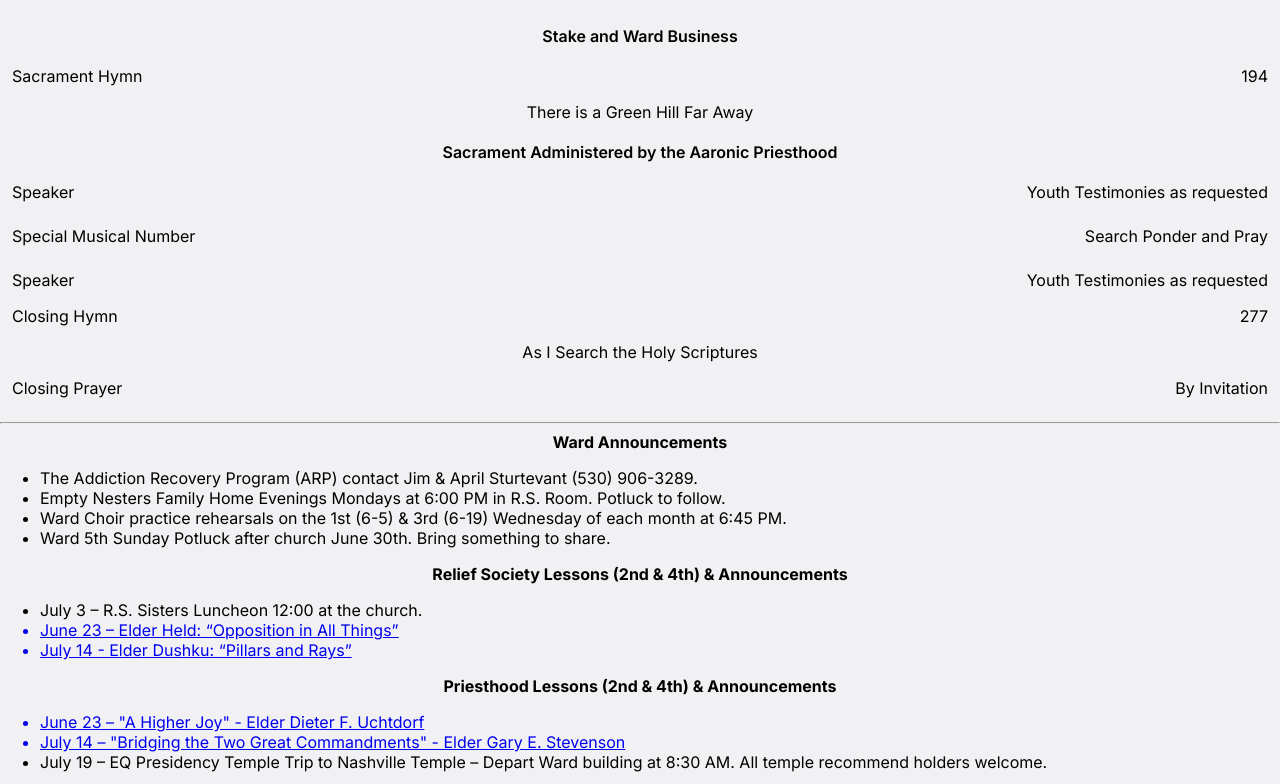
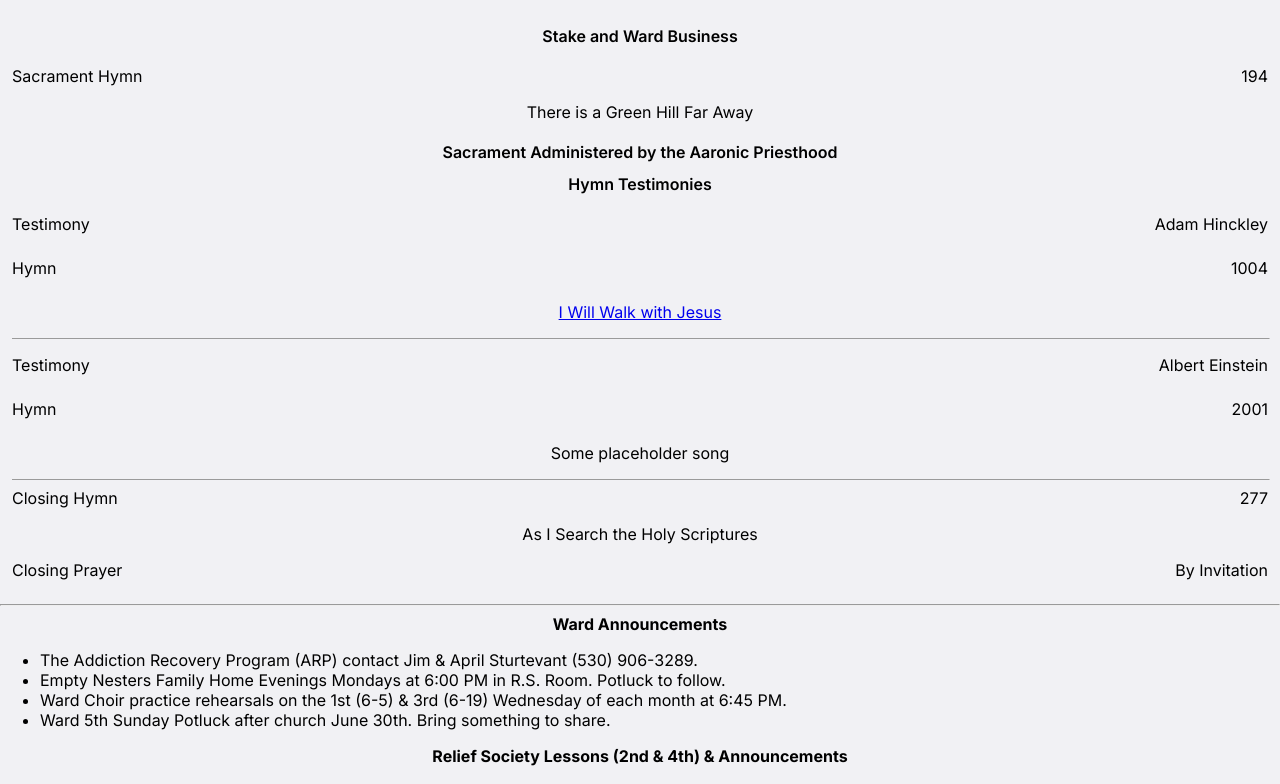
Before and after one commit to adamhinckley/meeting-agenda, a Next.js app: page / in a window 1280 px wide. Shown: the part 714-1498 px from the top of the page. Built offline with nearby package versions, Linux system fonts and the light colour scheme.

Commit message:
Add two minute testimony component, break Agenda into smaller pieces

```diff
--- a/app/agenda.tsx
+++ b/app/agenda.tsx
@@ -1,5 +1,9 @@
 "use client";
+import ClosingHymnAndPrayer from "./closingHymnAndPrayer";
+import PreSacramentAgenda from "./preSacramentAgenda";
 import { settings } from "./settings";
+import StandardSecondHalf from "./standardSecondHalf";
+import TwoMinuteHymnTestimonies from "./twoMinuteHymnTestimonies";
 const {
   isTestimonyMeeting,
   presiding,
@@ -21,7 +25,6 @@ const {
   closingPrayer,
 } = settings;
 
-
 const currentDate = (() => {
   const date = new Date();
   const options: Intl.DateTimeFormatOptions = {
@@ -32,113 +35,13 @@ const currentDate = (() => {
   return date.toLocaleDateString("en-US", options);
 })();
 
-
 const Agenda = () => {
   return (
     <div style={{ margin: "0 12px" }}>
-      <h1 className="heading">Florence Ward Sacrament Meeting</h1>
-      <p className="date">{currentDate}</p>
-      <div className="leader-container">
-        <div>
-          <h2>Presiding</h2>
-          <h2>Conducting</h2>
-          <h2>Chorister</h2>
-          <h2>Organist</h2>
-        </div>
-        <div className="names">
-          <h2>{presiding}</h2>
-          <h2>{conducting}</h2>
-          <h2>{musicLeader}</h2>
-          <h2>{accompanist}</h2>
-        </div>
-      </div>
-      <p className="block">Ward Announcements</p>
-      <div className="agenda-block">
-        <div className="title-container no-margin">
-          <p className="agenda-title">Opening Hymn</p>
-          <p className="agenda-content">{openingHymn}</p>
-        </div>
-        <div className="title-container  hymn">
-          <p className="agenda-content title">{openingHymnTitle}</p>
-        </div>
-        <div className="title-container">
-          <p className="agenda-title">Opening Prayer</p>
-          <p className="agenda-content">{openingPrayer}</p>
-        </div>
-      </div>
-      <p className="block">Stake and Ward Business</p>
-      <div className="agenda-block">
-        <div className="title-container">
-          <p className="agenda-title no-margin">Sacrament Hymn</p>
-          <p className="agenda-content ">{sacramentHymn}</p>
-        </div>
-        <div className="title-container hymn">
-          <p className="agenda-content">{sacramentHymnTitle}</p>
-        </div>
-      </div>
-      <p className="block">Sacrament Administered by the Aaronic Priesthood</p>
-      {isTestimonyMeeting ? (
-        <>
-          <p className="block">Bearing of Testimonies</p>
-          <div className="agenda-block">
-            <div className="title-container no-margin">
-              <p className="agenda-title">Closing Hymn</p>
-              <p className="agenda-content">{closingHymn}</p>
-            </div>
-            <div className="title-container hymn">
-              <p className="agenda-content">{closingHymnTitle}</p>
-            </div>
-            <div className="title-container">
-              <p className="agenda-title">Closing Prayer</p>
-              <p className="agenda-content">{closingPrayer}</p>
-            </div>
-          </div>
-        </>
-      ) : (
-        <>
-          <div className="agenda-block">
-            <div className="title-container">
-              <p className="agenda-title">Speaker</p>
-              <p className="agenda-content">{speakerOne}</p>
-            </div>
-          </div>
-          <div className="agenda-block">
-            {specialMusicalNumber && (
-              <div className="title-container">
-                <p className="agenda-title">Special Musical Number</p>
-                <p className="agenda-content">{specialMusicalNumber}</p>
-              </div>
-            )}
-            {intermediateHymn && (
-              <>
-                <div className="title-container no-margin">
-                  <p className="agenda-title">Intermediate Hymn</p>
-                  <p className="agenda-content">{intermediateHymn}</p>
-                </div>
-                <div className="title-container hymn">
-                  <div />
-                  <p className="agenda-content">{intermediateHymnTitle}</p>
-                </div>
-              </>
-            )}
-            <div className="title-container">
-              <p className="agenda-title">Speaker</p>
-              <p className="agenda-content">{speakerTwo}</p>
-            </div>
-            <div className="title-container no-margin">
-              <p className="agenda-title">Closing Hymn</p>
-              <p className="agenda-content">{closingHymn}</p>
-            </div>
-            <div className="title-container hymn">
-              <p className="agenda-content">{closingHymnTitle}</p>
-            </div>
-            <div className="title-container">
-              <p className="agenda-title">Closing Prayer</p>
-              <p className="agenda-content">{closingPrayer}</p>
-            </div>
-          </div>
-        </>
-      )}
+      <PreSacramentAgenda />
+      <TwoMinuteHymnTestimonies />
+      {/* <StandardSecondHalf/> */}
+      <ClosingHymnAndPrayer />
     </div>
   );
 };
--- /dev/null
+++ b/app/closingHymnAndPrayer.tsx
@@ -0,0 +1,24 @@
+"use client";
+import { settings } from "./settings";
+
+const { closingHymn, closingHymnTitle, closingPrayer } = settings;
+
+const ClosingHymnAndPrayer = () => {
+  return (
+    <div className="agenda-block">
+      <div className="title-container no-margin">
+        <p className="agenda-title">Closing Hymn</p>
+        <p className="agenda-content">{closingHymn}</p>
+      </div>
+      <div className="title-container hymn">
+        <p className="agenda-content">{closingHymnTitle}</p>
+      </div>
+      <div className="title-container">
+        <p className="agenda-title">Closing Prayer</p>
+        <p className="agenda-content">{closingPrayer}</p>
+      </div>
+    </div>
+  );
+};
+
+export default ClosingHymnAndPrayer;
--- a/app/globals.css
+++ b/app/globals.css
@@ -79,5 +79,4 @@ h2 {
     display: flex;
     justify-content: center;
   }
-
 }
--- /dev/null
+++ b/app/preSacramentAgenda.tsx
@@ -0,0 +1,74 @@
+"use client";
+import { settings } from "./settings";
+
+const {
+  presiding,
+  conducting,
+  musicLeader,
+  accompanist,
+  openingHymn,
+  openingHymnTitle,
+  openingPrayer,
+  sacramentHymn,
+  sacramentHymnTitle,
+} = settings;
+
+const currentDate = (() => {
+  const date = new Date();
+  const options: Intl.DateTimeFormatOptions = {
+    year: "numeric",
+    month: "long",
+    day: "numeric",
+  };
+  return date.toLocaleDateString("en-US", options);
+})();
+
+const PreSacramentAgenda = () => {
+  return (
+    <>
+      <h1 className="heading">Florence Ward Sacrament Meeting</h1>
+      <p className="date">{currentDate}</p>
+      <div className="leader-container">
+        <div>
+          <h2>Presiding</h2>
+          <h2>Conducting</h2>
+          <h2>Chorister</h2>
+          <h2>Organist</h2>
+        </div>
+        <div className="names">
+          <h2>{presiding}</h2>
+          <h2>{conducting}</h2>
+          <h2>{musicLeader}</h2>
+          <h2>{accompanist}</h2>
+        </div>
+      </div>
+      <p className="block">Ward Announcements</p>
+      <div className="agenda-block">
+        <div className="title-container no-margin">
+          <p className="agenda-title">Opening Hymn</p>
+          <p className="agenda-content">{openingHymn}</p>
+        </div>
+        <div className="title-container  hymn">
+          <p className="agenda-content title">{openingHymnTitle}</p>
+        </div>
+        <div className="title-container">
+          <p className="agenda-title">Opening Prayer</p>
+          <p className="agenda-content">{openingPrayer}</p>
+        </div>
+      </div>
+      <p className="block">Stake and Ward Business</p>
+      <div className="agenda-block">
+        <div className="title-container">
+          <p className="agenda-title no-margin">Sacrament Hymn</p>
+          <p className="agenda-content ">{sacramentHymn}</p>
+        </div>
+        <div className="title-container hymn">
+          <p className="agenda-content">{sacramentHymnTitle}</p>
+        </div>
+      </div>
+      <p className="block">Sacrament Administered by the Aaronic Priesthood</p>
+    </>
+  );
+};
+
+export default PreSacramentAgenda;
--- a/app/settings.ts
+++ b/app/settings.ts
@@ -1,7 +1,11 @@
 // front page
 // this app has configuration that will not allow images to be used unless they are from 'churchofjesuschrist.org.
+
+import { title } from "process";
+
 // We can add more domains if it's necessary.
-const imageUrl = 'https://content.churchofjesuschrist.org/templesldsorg/bc/Temples/Trujillo-Peru-Temple-2.jpg'
+const imageUrl =
+  "https://content.churchofjesuschrist.org/templesldsorg/bc/Temples/Trujillo-Peru-Temple-2.jpg";
 
 // agenda
 const isTestimonyMeeting = false;
@@ -25,85 +29,99 @@ const closingPrayer = "By Invitation";
 
 // Announcements
 const wardAnnouncements = [
-  'The Addiction Recovery Program (ARP) contact Jim & April Sturtevant (530) 906-3289.',
-  'Empty Nesters Family Home Evenings Mondays at 6:00 PM in R.S. Room. Potluck to follow.',
-  'Ward Choir practice rehearsals on the 1st (6-5) & 3rd (6-19) Wednesday of each month at 6:45 PM.',
-  'Ward 5th Sunday Potluck after church June 30th. Bring something to share.'
-]
+  "The Addiction Recovery Program (ARP) contact Jim & April Sturtevant (530) 906-3289.",
+  "Empty Nesters Family Home Evenings Mondays at 6:00 PM in R.S. Room. Potluck to follow.",
+  "Ward Choir practice rehearsals on the 1st (6-5) & 3rd (6-19) Wednesday of each month at 6:45 PM.",
+  "Ward 5th Sunday Potluck after church June 30th. Bring something to share.",
+];
 
 const reliefSocietyLessons = [
   {
-    link: '',
-    text: 'July 3 – R.S. Sisters Luncheon 12:00 at the church.'
+    link: "",
+    text: "July 3 – R.S. Sisters Luncheon 12:00 at the church.",
   },
   {
-    link: 'https://www.churchofjesuschrist.org/study/general-conference/2024/04/54held?lang=eng',
-    text: 'June 23 – Elder Held: “Opposition in All Things”'
+    link: "https://www.churchofjesuschrist.org/study/general-conference/2024/04/54held?lang=eng",
+    text: "June 23 – Elder Held: “Opposition in All Things”",
   },
   {
-    link: 'https://www.churchofjesuschrist.org/study/general-conference/2024/04/15dushku?lang=eng',
-    text: 'July 14 - Elder Dushku: “Pillars and Rays”'
-  }
-]
+    link: "https://www.churchofjesuschrist.org/study/general-conference/2024/04/15dushku?lang=eng",
+    text: "July 14 - Elder Dushku: “Pillars and Rays”",
+  },
+];
 
 const priesthoodLessons = [
   {
-    link: 'https://www.churchofjesuschrist.org/study/general-conference/2024/04/35uchtdorf?lang=eng',
-    text: 'June 23 – "A Higher Joy" - Elder Dieter F. Uchtdorf'
+    link: "https://www.churchofjesuschrist.org/study/general-conference/2024/04/35uchtdorf?lang=eng",
+    text: 'June 23 – "A Higher Joy" - Elder Dieter F. Uchtdorf',
   },
   {
-    link: 'https://www.churchofjesuschrist.org/study/general-conference/2024/04/53stevenson?lang=eng',
-    text: 'July 14 – "Bridging the Two Great Commandments" - Elder Gary E. Stevenson'
+    link: "https://www.churchofjesuschrist.org/study/general-conference/2024/04/53stevenson?lang=eng",
+    text: 'July 14 – "Bridging the Two Great Commandments" - Elder Gary E. Stevenson',
   },
   {
-    link: '',
-    text: 'July 19 – EQ Presidency Temple Trip to Nashville Temple – Depart Ward building at 8:30 AM. All temple recommend holders welcome.'
-  }
-]
+    link: "",
+    text: "July 19 – EQ Presidency Temple Trip to Nashville Temple – Depart Ward building at 8:30 AM. All temple recommend holders welcome.",
+  },
+];
 
 const sundaySchoolLessons = [
   {
-    link: '',
-    text: 'May 27–June 2: Mosiah 25–28'
+    link: "",
+    text: "May 27–June 2: Mosiah 25–28",
   },
   {
-    link: '',
-    text: 'June 3–9: Mosiah 29–Alma 4'
+    link: "",
+    text: "June 3–9: Mosiah 29–Alma 4",
   },
   {
-    link: '',
-    text: 'June 10–16: Alma 5–7'
+    link: "",
+    text: "June 10–16: Alma 5–7",
   },
   {
-    link: 'https://www.churchofjesuschrist.org/study/manual/come-follow-me-for-home-and-church-book-of-mormon-2024/25?lang=eng',
-    text: 'June 17–23: Alma 8–12'
+    link: "https://www.churchofjesuschrist.org/study/manual/come-follow-me-for-home-and-church-book-of-mormon-2024/25?lang=eng",
+    text: "June 17–23: Alma 8–12",
   },
   {
-    link: 'https://www.churchofjesuschrist.org/study/manual/come-follow-me-for-home-and-church-book-of-mormon-2024/26?lang=eng',
-    text: 'June 24–30: Alma 13–16'
-  }
-]
+    link: "https://www.churchofjesuschrist.org/study/manual/come-follow-me-for-home-and-church-book-of-mormon-2024/26?lang=eng",
+    text: "June 24–30: Alma 13–16",
+  },
+];
 
 const primaryAnnouncements = [
-  'Primary Activity Night on the 2nd (7-10) & 4th (6-26) Wednesday at 6:30 PM.',
-]
+  "Primary Activity Night on the 2nd (7-10) & 4th (6-26) Wednesday at 6:30 PM.",
+];
 
 //page three
 
 const buildingCleaningSchedule = [
-  'Please sign up for either the even months or the odd months for the year. Then each Saturday the building will be open for cleaning with a list of assignments. Come and select a few assignments put your name next to them. When completed check the box confirming it has been done.'
-]
+  "Please sign up for either the even months or the odd months for the year. Then each Saturday the building will be open for cleaning with a list of assignments. Come and select a few assignments put your name next to them. When completed check the box confirming it has been done.",
+];
 
 //This one requires back ticks instead of regular quotes because it uses the same quotes in the text.
 const familyHistoryCorner = [
-  `"For we without [our ancestors] cannot be made perfect; neither can they without us be made perfect" (D&C 128:18). Many of our deceased ancestors are being taught the gospel in the spirit world - they need our help and we need theirs! (theFHguide.com) Have you used Ordinance Ready to find family names for the temple? (Watch the ward Facebook group this week for a video demonstrating how.)`
-]
+  `"For we without [our ancestors] cannot be made perfect; neither can they without us be made perfect" (D&C 128:18). Many of our deceased ancestors are being taught the gospel in the spirit world - they need our help and we need theirs! (theFHguide.com) Have you used Ordinance Ready to find family names for the temple? (Watch the ward Facebook group this week for a video demonstrating how.)`,
+];
 
 const wardFocusTempleCorner = [
-  'For this year we would like to encourage members to focus on developing Christ like attributes. This month we are focusing on Knowledge.',
-  'Knowledge is key in everything we do. From learning to tie or your shoes to  performing a life saving operation you must put forth effort and time in order to gain the knowledge required to perform these skills. Dieter F Uchtdorf said “What we love determines what we seek. What we seek determines what we think and do. What we think and do determines who we are and who we will become.” As we seek to draw closer to the Lord and learn more about him we will be able to gain knowledge of him, his love for us and ultimately become more like him.'
-]
+  "For this year we would like to encourage members to focus on developing Christ like attributes. This month we are focusing on Knowledge.",
+  "Knowledge is key in everything we do. From learning to tie or your shoes to  performing a life saving operation you must put forth effort and time in order to gain the knowledge required to perform these skills. Dieter F Uchtdorf said “What we love determines what we seek. What we seek determines what we think and do. What we think and do determines who we are and who we will become.” As we seek to draw closer to the Lord and learn more about him we will be able to gain knowledge of him, his love for us and ultimately become more like him.",
+];
 
+const twoMinuteHymns = [
+  {
+    link: "https://www.churchofjesuschrist.org/study/friend/2020/02/i-will-walk-with-jesus?lang=eng",
+    title: "I Will Walk with Jesus",
+    number: "1004",
+    speaker: "Adam Hinckley",
+  },
+  {
+    link: "",
+    title: "Some placeholder song",
+    number: "2001",
+    speaker: "Albert Einstein",
+  },
+];
 
 export const settings = {
   isTestimonyMeeting,
@@ -132,5 +150,6 @@ export const settings = {
   buildingCleaningSchedule,
   familyHistoryCorner,
   wardFocusTempleCorner,
-  imageUrl
+  imageUrl,
+  twoMinuteHymns,
 };
--- /dev/null
+++ b/app/standardSecondHalf.tsx
@@ -0,0 +1,57 @@
+"use client";
+import { settings } from "./settings";
+import "./globals.css";
+
+const {
+  speakerOne,
+  speakerTwo,
+  specialMusicalNumber,
+  intermediateHymn,
+  intermediateHymnTitle,
+  isTestimonyMeeting,
+} = settings;
+
+const StandardSecondHalf = () => {
+  return (
+    <>
+      {isTestimonyMeeting ? (
+        <p className="block">Bearing of Testimonies</p>
+      ) : (
+        <>
+          <div className="agenda-block">
+            <div className="title-container">
+              <p className="agenda-title">Speaker</p>
+              <p className="agenda-content">{speakerOne}</p>
+            </div>
+          </div>
+          <div className="agenda-block">
+            {specialMusicalNumber && (
+              <div className="title-container">
+                <p className="agenda-title">Special Musical Number</p>
+                <p className="agenda-content">{specialMusicalNumber}</p>
+              </div>
+            )}
+            {intermediateHymn && (
+              <>
+                <div className="title-container no-margin">
+                  <p className="agenda-title">Intermediate Hymn</p>
+                  <p className="agenda-content">{intermediateHymn}</p>
+                </div>
+                <div className="title-container hymn">
+                  <div />
+                  <p className="agenda-content">{intermediateHymnTitle}</p>
+                </div>
+              </>
+            )}
+            <div className="title-container">
+              <p className="agenda-title">Speaker</p>
+              <p className="agenda-content">{speakerTwo}</p>
+            </div>
+          </div>
+        </>
+      )}
+    </>
+  );
+};
+
+export default StandardSecondHalf;
--- /dev/null
+++ b/app/twoMinuteHymnTestimonies.tsx
@@ -0,0 +1,40 @@
+"use client";
+import { settings } from "./settings";
+const { twoMinuteHymns } = settings;
+const TwoMinuteHymnTestimonies = () => {
+  return twoMinuteHymns.length > 0 ? (
+    <>
+      <p className="block">Hymn Testimonies</p>
+      {twoMinuteHymns.map((hymn, index) => (
+        <div className="agenda-block" key={index}>
+          <div className="title-container">
+            <p className="agenda-title">Testimony</p>
+            <p className="agenda-content">{hymn.speaker}</p>
+          </div>
+          <div className="title-container">
+            <p className="agenda-title">Hymn</p>
+            <p className="agenda-content">{hymn.number}</p>
+          </div>
+          <div className="title-container hymn">
+            {hymn.link ? (
+              <a href={hymn.link} target="_blank" rel="noreferrer">
+                {hymn.title}
+              </a>
+            ) : (
+              <p className="agenda-content">{hymn.title}</p>
+            )}
+          </div>
+          <hr
+            style={{
+              width: " 100%",
+              color: "#ebeaea",
+              borderBottom: "none",
+            }}
+          />
+        </div>
+      ))}
+    </>
+  ) : null;
+};
+
+export default TwoMinuteHymnTestimonies;
```
Also changed, not shown: 1 other file (tests, documents, lock files or other folders).
